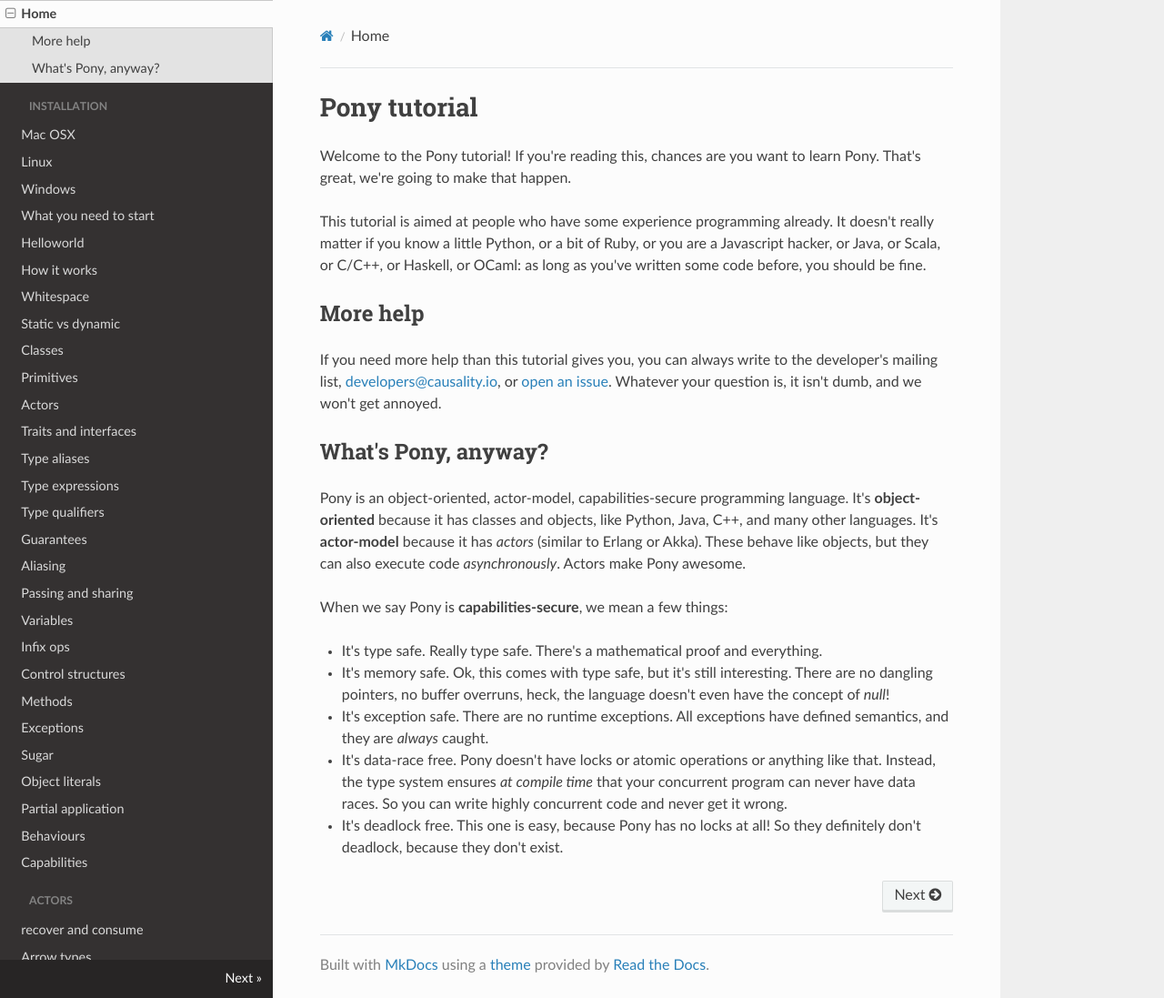
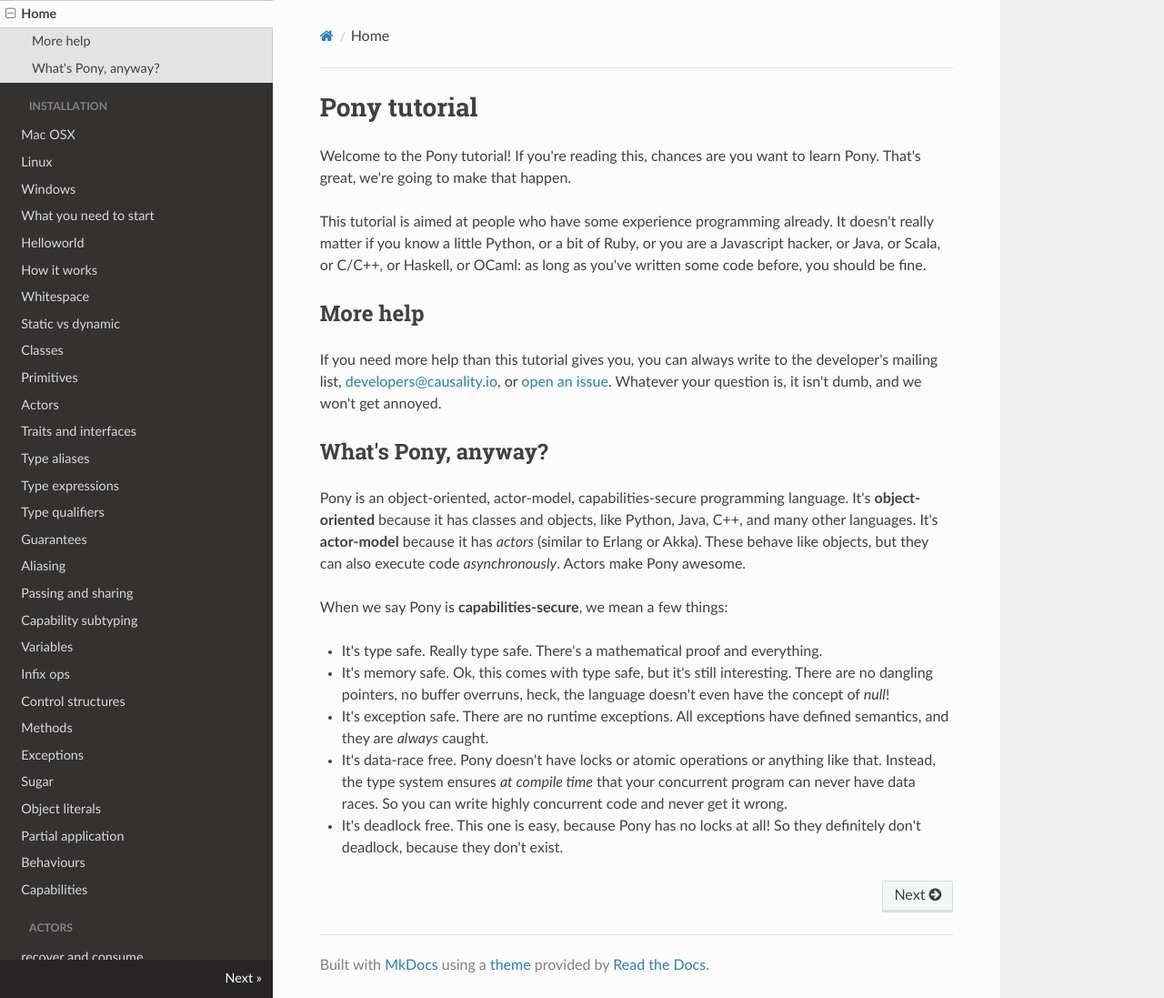
Before and after one commit to ponylang/pony-tutorial, an MkDocs documentation site: the page built from docs/index.md, in a window 1280 px wide and 1097 px high. Shown: the whole window at 91% size. Built offline with MkDocs 1.6.1, drawn with Linux system fonts in a browser that asks for light colours; nearby versions of some CDN libraries; old or Windows-style settings are respelled for this version of MkDocs.

Commit message:
capability subtyping

```diff
--- a/mkdocs.yml
+++ b/mkdocs.yml
@@ -19,6 +19,7 @@
 - ["capabilities/guarantees.md"]
 - ["capabilities/aliasing.md"]
 - ["capabilities/passing-and-sharing.md"]
+- ["capabilities/capability-subtyping.md"]
 - ["expressions/variables.md"]
 - ["expressions/infix-ops.md"]
 - ["expressions/control-structures.md"]
```
Also changed, not shown: docs/capabilities/capability-subtyping.md (added).
